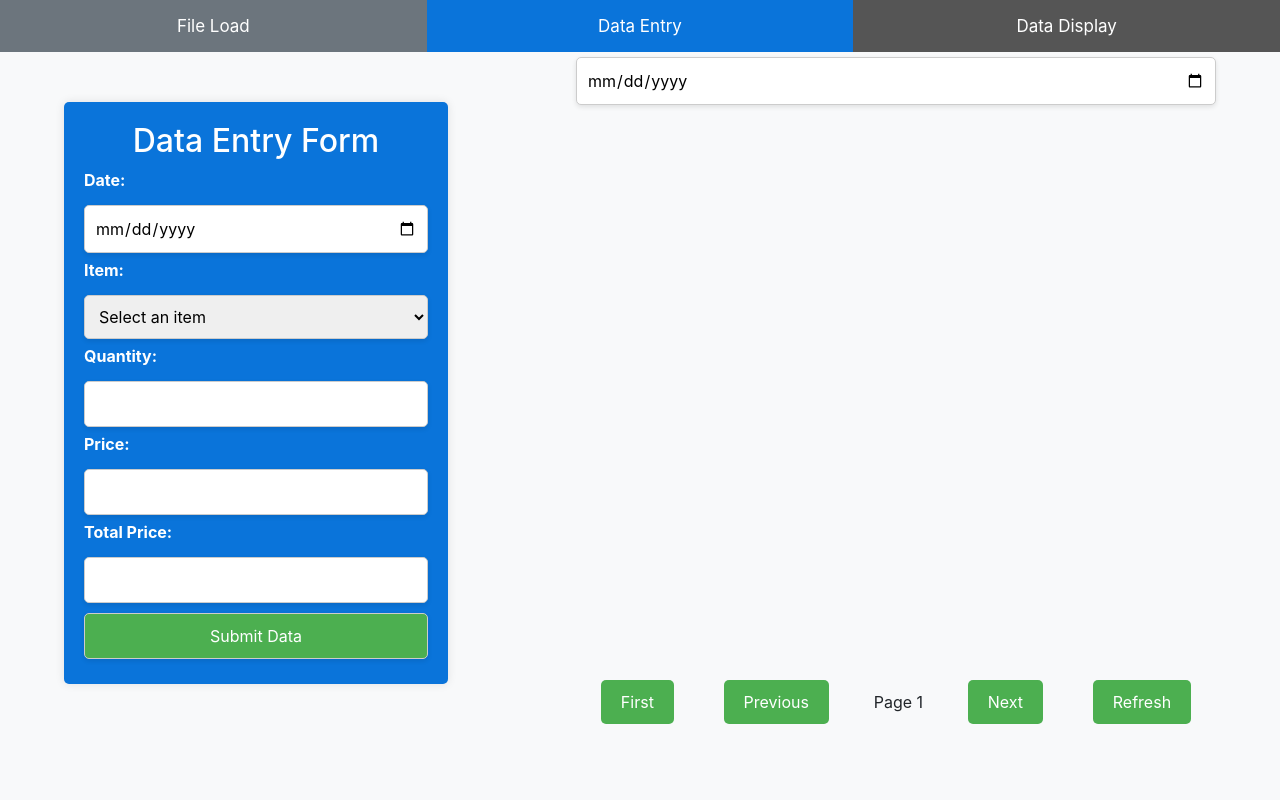
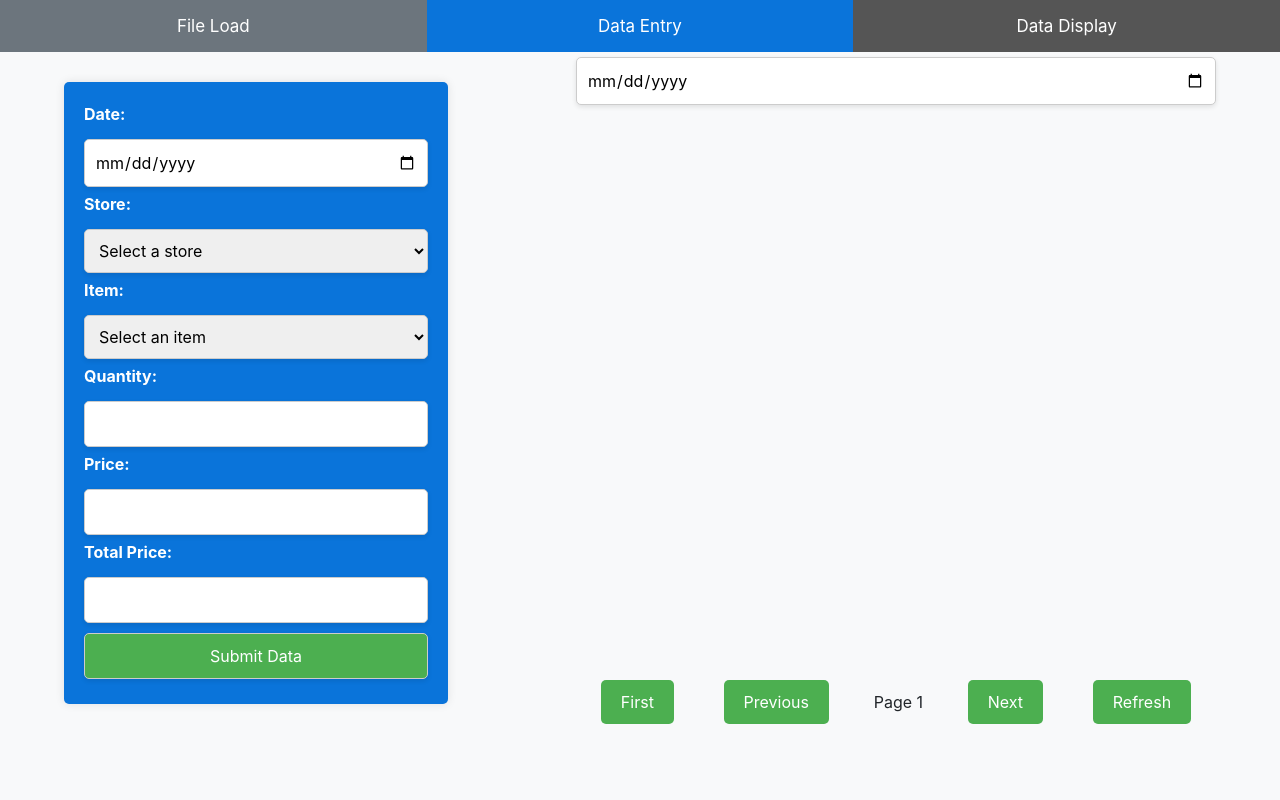
Before and after one commit to pushkar02-op/Finance-app, a Flask app: page / in a window 1280 px wide, after a click on "Data Entry". Run offline with Flask 3, Linux system fonts and the light colour scheme; data that the repository does not hold is empty; some libraries are stand-ins or nearby versions.

Commit message:
Added Storename to Data entry form

```diff
--- a/app.py
+++ b/app.py
@@ -1,5 +1,6 @@
 from flask import Flask, render_template, request, jsonify
 from flask_sqlalchemy import SQLAlchemy
+from flask_migrate import Migrate
 import pandas as pd
 import pdfplumber
 from sqlalchemy import create_engine, inspect,text, Table, Column, Integer, String, Float, MetaData, DateTime,UniqueConstraint
@@ -41,7 +42,7 @@ engine = create_engine(DATABASE_URI)
 
 # Function to retrieve data from tables
 def get_data_from_db(engine, table_name, start_date, end_date):
-    query = f"SELECT * FROM {table_name} where date between '{start_date}' and '{end_date}' ORDER BY date desc, item"
+    query = f"SELECT date, item, SUM(total) total, SUM(qty) qty, AVG(price) price FROM {table_name} where date between '{start_date}' and '{end_date}' GROUP BY date, item ORDER BY date desc, item"
     return pd.read_sql(query, engine)
 
 def get_recdata_from_db(engine, table_name, start_date, end_date):
@@ -130,10 +131,13 @@ app.config['SQLALCHEMY_DATABASE_URI'] = DATABASE_URI
 app.config['SQLALCHEMY_TRACK_MODIFICATIONS'] = False
 
 db = SQLAlchemy(app)
+migrate = Migrate(app, db)
+
 
 class SpentData(db.Model):
     id = db.Column(db.Integer, primary_key=True)
     date = db.Column(db.DateTime, nullable=False)
+    store = db.Column(db.String(50), nullable=False)
     item = db.Column(db.String(100), nullable=False)
     qty = db.Column(db.Float, nullable=False)
     price = db.Column(db.Float, nullable=False)
@@ -150,21 +154,22 @@ def home():
 @app.route("/submit", methods=["POST"])
 def submit():
     date = request.form["date"]
+    store = request.form["store"]
     item = request.form["item"]
     qty = request.form["qty"]
     price = request.form["price"]
     total = request.form["total"]
 
-    # Check if data with the same date and item already exists
-    existing_data = SpentData.query.filter_by(date=date, item=item).first()
+     # Check if data with the same date, item, and store already exists
+    existing_data = SpentData.query.filter_by(date=date, item=item, store=store).first()
     if existing_data:
-        # Update existing row with the same date and item
+        # Update existing row with the same date, store and item
         existing_data.qty = qty
         existing_data.price = price
         existing_data.total = total
     else:
         # If data with the same date and item does not exist, create a new row
-        new_data = SpentData(date=date, item=item, qty=qty, price=price, total=total)
+        new_data = SpentData(date=date, store=store, item=item, qty=qty, price=price, total=total)
         db.session.add(new_data)
 
     db.session.commit()
@@ -182,6 +187,7 @@ def get_data():
     for row in data:
         row_data = {
             "date": row.date,
+            "store": row.store,
             "item": row.item,
             "qty": row.qty,
             "price": row.price,
@@ -190,6 +196,7 @@ def get_data():
         result.append(row_data)
 
     return jsonify(result)
+
 
 ##File data backend
 
@@ -488,4 +495,4 @@ def delete_row():
     return jsonify(success=True)
 
 if __name__ == "__main__":
-    app.run(host='0.0.0.0',port=8000)
+    app.run(host='0.0.0.0',port=8000,debug=True)
--- a/static/js/display.js
+++ b/static/js/display.js
@@ -41,7 +41,7 @@ function calculateMonthlyProfitLoss(data) {
     0
   );
   document.getElementById("monthly-profit-loss-amount").textContent =
-    totalProfitLoss.toFixed(2);
+    numberWithCommas(totalProfitLoss.toFixed(2));
 }
 
 function renderTable(data, page, rowsPerPage) {
@@ -58,10 +58,10 @@ function renderTable(data, page, rowsPerPage) {
     tr.dataset.date = row.date;
     tr.innerHTML = `
                     <td>${row.date}</td>
-                    <td>${row.total_spent}</td>
-                    <td>${row.total_received}</td>
-                    <td>${row.other_costs}</td>
-                    <td>${row.daily_profit_loss}</td>
+                    <td>${numberWithCommas(row.total_spent)}</td>
+                    <td>${numberWithCommas(row.total_received)}</td>
+                    <td>${numberWithCommas(row.other_costs)}</td>
+                    <td>${numberWithCommas(row.daily_profit_loss)}</td>
                 `;
     tr.addEventListener("click", () => toggleRowDetails(tr, row.items));
     tbody.appendChild(tr);
@@ -131,9 +131,9 @@ function renderChildTable(items, tableId, page) {
     tr.classList.add(itemClass);
     tr.innerHTML = `
                     <td>${item.item}</td>
-                    <td>${item.total_spent}</td>
-                    <td>${item.total_received}</td>
-                    <td>${item.daily_profit_loss}</td>
+                    <td>${numberWithCommas(item.total_spent)}</td>
+                    <td>${numberWithCommas(item.total_received)}</td>
+                    <td>${numberWithCommas(item.daily_profit_loss)}</td>
                 `;
     tbody.appendChild(tr);
   });
--- a/static/js/file.js
+++ b/static/js/file.js
@@ -128,12 +128,16 @@ function displayGRNData(data) {
                       <td>${row.ITEM}</td>
                       <td contenteditable="false">${row.QUANTITY}</td>
                       <td contenteditable="false">${row.PRICE}</td>
-                      <td >${row.TOTAL}</td>
+                      <td >${numberWithCommas(row.TOTAL)}</td>
                       <td >${row.STORENAME}</td>
                      <td>
                       <span class="actions">
-                      <span class="edit-icon" onclick="editRow(this, ${row.SR_NO})">✏️</span>
-                      <span class="delete-icon" onclick="deleteRow(this, ${row.SR_NO})">🗑️</span>
+                      <span class="edit-icon" onclick="editRow(this, ${
+                        row.SR_NO
+                      })">✏️</span>
+                      <span class="delete-icon" onclick="deleteRow(this, ${
+                        row.SR_NO
+                      })">🗑️</span>
                     </span>
                     </td>
                   `;
--- a/static/js/main.js
+++ b/static/js/main.js
@@ -68,9 +68,10 @@ function displayData(data) {
               <tr>
 
                   <th style="width:50%">Item</th>
-                  <th>Quantity</th>
-                  <th>Price</th>
-                  <th>Total</th>
+                  <th style="width:18%">Store</th>
+                  <th style="width:10%">Quantity</th>
+                  <th style="width:10%">Price</th>
+                  <th style="width:15%">Total</th>
               </tr>
           `;
 
@@ -79,12 +80,21 @@ function displayData(data) {
 
   for (let i = startIndex; i < endIndex; i++) {
     const row = data[i];
+    row.store = row.store
+      .split("_")
+      .map((part) => part.substring(0, Math.min(3, part.length)))
+      .join("");
+    if (row.store.length > 12) {
+      const extraLettersToRemove = row.store.length - 12;
+      row.store = row.store.substring(extraLettersToRemove);
+    }
     const tr = document.createElement("tr");
     tr.innerHTML = `
                   <td>${row.item}</td>
+                  <td>${row.store}</td>
                   <td>${row.qty}</td>
-                  <td>${row.price}</td>
-                  <td>${row.total}</td>
+                  <td>${numberWithCommas(row.price)}</td>
+                  <td>${numberWithCommas(row.total)}</td>
               `;
     table.appendChild(tr);
   }
@@ -143,6 +153,10 @@ function updateTotal() {
   document.getElementById("total").value = total.toFixed(2);
 }
 
+function numberWithCommas(x) {
+  return x.toString().replace(/\B(?=(\d{3})+(?!\d))/g, ",");
+}
+
 function clearForm() {
   document.getElementById("item").value = "";
   document.getElementById("qty").value = "";
--- a/templates/main.html
+++ b/templates/main.html
@@ -91,9 +91,25 @@
     <div id="form" class="tabcontent">
       <div class="entrycontainer">
         <form id="dataForm" method="post" action="/submit">
-          <h2>Data Entry Form</h2>
           <label for="date">Date:</label><br />
           <input type="date" id="date" name="date" required /><br />
+          <label for="store">Store:</label><br />
+          <select id="store" name="store" required>
+            <option value="">Select a store</option>
+            <option value="SP_BH_Bhagalpur_Urmila_Arcade">
+              SP_BH_Bhagalpur_Urmila_Arcade
+            </option>
+            <option value="KEOTA_CC_RRL">KEOTA_CC_RRL</option>
+            <option value="SP_BH_Bhagalpur_Khanjarpur">
+              SP_BH_Bhagalpur_Khanjarpur
+            </option>
+            <option value="SMT_BH_Bhagalpur_Kashyap_Plaza">
+              SMT_BH_Bhagalpur_Kashyap_Plaza
+            </option>
+            <option value="SP_BH_Banka_Central_Mall">
+              SP_BH_Banka_Central_Mall
+            </option></select
+          ><br />
           <label for="item">Item:</label><br />
           <select id="item" name="item" required>
             <option value="">Select an item</option></select
```
Also changed, not shown: requirements.txt (+57 -2 lines), 1 other file.
